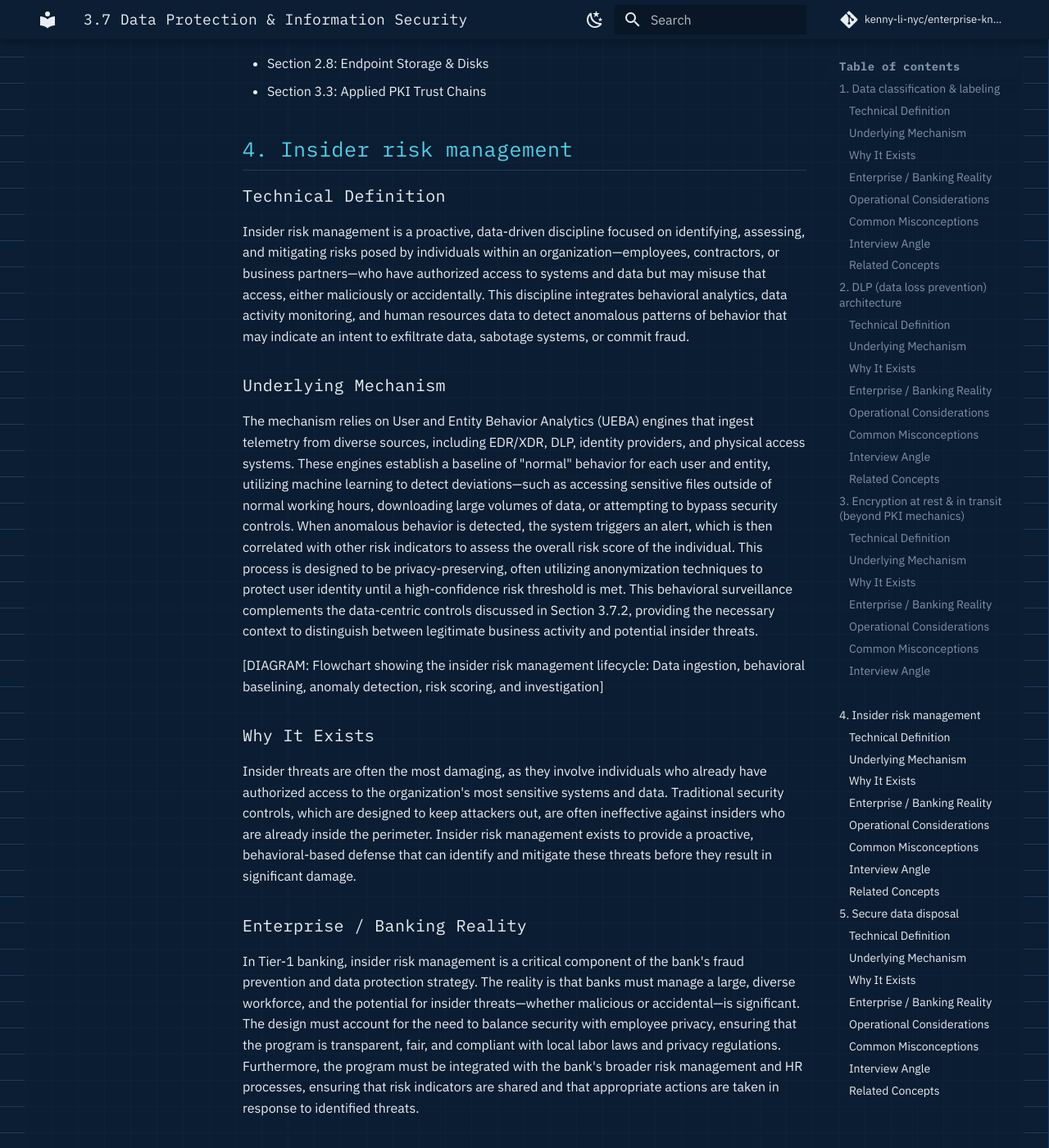
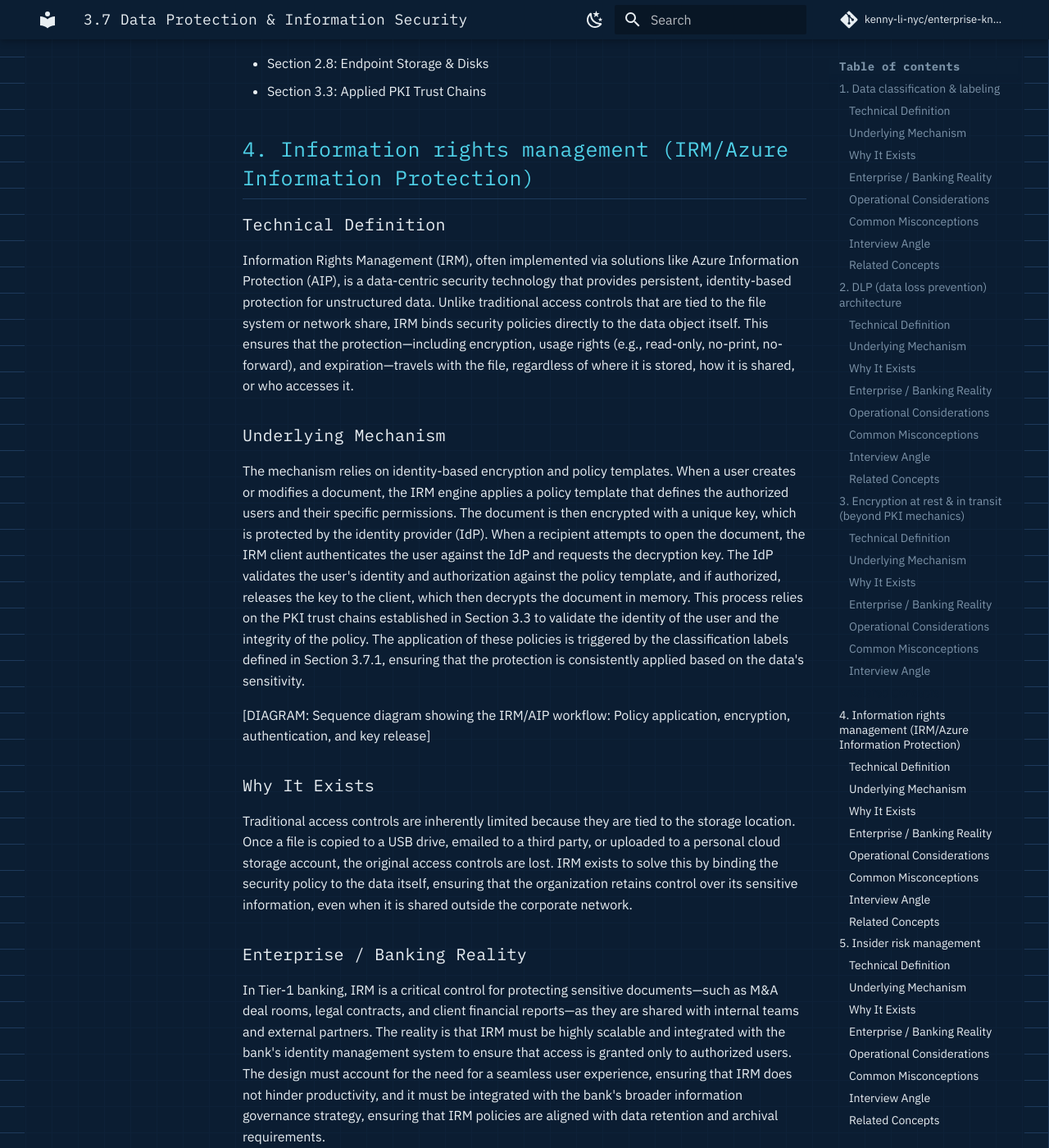
Before and after one commit to kenny-li-nyc/enterprise-knowledge-base, an MkDocs documentation site: the page built from docs/security/data-protection-information-security.md, in a window 1280 px wide and 1400 px high, scrolled down 7706 px. Shown: the whole window at 82% size. Built offline with MkDocs 1.6.1 and Material for MkDocs 9.7.7, drawn with Linux system fonts in a browser that asks for light colours; comment, search, counter and statistics services are not loaded; some of the changed text lies outside the part shown.

Commit message:
docs: add documentation for Information Rights Management (IRM)
Co-authored-by: aider (gemini/gemini-3.1-flash-lite) <aider@aider.chat>

```diff
--- a/docs/security/data-protection-information-security.md
+++ b/docs/security/data-protection-information-security.md
@@ -108,7 +108,43 @@ Operationalizing encryption requires a disciplined approach to key management an
 - Section 2.8: Endpoint Storage & Disks
 - Section 3.3: Applied PKI Trust Chains
 
-## 4. Insider risk management
+## 4. Information rights management (IRM/Azure Information Protection)
+
+### Technical Definition
+Information Rights Management (IRM), often implemented via solutions like Azure Information Protection (AIP), is a data-centric security technology that provides persistent, identity-based protection for unstructured data. Unlike traditional access controls that are tied to the file system or network share, IRM binds security policies directly to the data object itself. This ensures that the protection—including encryption, usage rights (e.g., read-only, no-print, no-forward), and expiration—travels with the file, regardless of where it is stored, how it is shared, or who accesses it.
+
+### Underlying Mechanism
+The mechanism relies on identity-based encryption and policy templates. When a user creates or modifies a document, the IRM engine applies a policy template that defines the authorized users and their specific permissions. The document is then encrypted with a unique key, which is protected by the identity provider (IdP). When a recipient attempts to open the document, the IRM client authenticates the user against the IdP and requests the decryption key. The IdP validates the user's identity and authorization against the policy template, and if authorized, releases the key to the client, which then decrypts the document in memory. This process relies on the PKI trust chains established in Section 3.3 to validate the identity of the user and the integrity of the policy. The application of these policies is triggered by the classification labels defined in Section 3.7.1, ensuring that the protection is consistently applied based on the data's sensitivity.
+
+[DIAGRAM: Sequence diagram showing the IRM/AIP workflow: Policy application, encryption, authentication, and key release]
+
+### Why It Exists
+Traditional access controls are inherently limited because they are tied to the storage location. Once a file is copied to a USB drive, emailed to a third party, or uploaded to a personal cloud storage account, the original access controls are lost. IRM exists to solve this by binding the security policy to the data itself, ensuring that the organization retains control over its sensitive information, even when it is shared outside the corporate network.
+
+### Enterprise / Banking Reality
+In Tier-1 banking, IRM is a critical control for protecting sensitive documents—such as M&A deal rooms, legal contracts, and client financial reports—as they are shared with internal teams and external partners. The reality is that IRM must be highly scalable and integrated with the bank's identity management system to ensure that access is granted only to authorized users. The design must account for the need for a seamless user experience, ensuring that IRM does not hinder productivity, and it must be integrated with the bank's broader information governance strategy, ensuring that IRM policies are aligned with data retention and archival requirements.
+
+### Operational Considerations
+Operationalizing IRM requires a disciplined approach to policy management and user training. Administrators must ensure that policy templates are clearly defined, well-documented, and regularly reviewed. Monitoring the effectiveness of IRM is critical; administrators must track document access, identify any issues with key release, and ensure that the IRM policies are being consistently applied across the enterprise.
+[CLI: PowerShell command to inspect the IRM/AIP protection status of a document]
+
+### Common Misconceptions
+!!! warning
+    A common misconception is that IRM is "just encryption." In reality, IRM is a combination of encryption and access control; it not only protects the data from unauthorized access but also enforces usage rights, ensuring that even authorized users can only perform specific actions. Another error is assuming that IRM is a "set and forget" solution; it requires ongoing maintenance, as policy templates must be updated to reflect changes in the business and the threat landscape.
+
+### Interview Angle
+1. Question: How do you architect an IRM strategy for a global banking environment that includes both internal and external users?
+   Answer: We implement a centralized IRM policy management framework, using identity-based access controls to ensure that only authorized users can access sensitive documents. We use federated identity management to extend this protection to external partners, ensuring that we maintain control over our data even when it is shared outside the bank. We also implement automated policy application based on data classification labels, ensuring that protection is consistently applied.
+2. Question: What are the key challenges in managing IRM in a large, decentralized banking organization?
+   Answer: The key challenges are policy management, user experience, and interoperability. In a large, decentralized organization, it is difficult to ensure that all business units are applying the same IRM policies and that the user experience is consistent. We overcome this by implementing a centralized policy management framework, automating the policy application process, and providing extensive training to ensure that users understand the importance of IRM and how to use it correctly.
+3. Question: How do you handle the challenge of "revocation" in an IRM environment?
+   Answer: We implement a centralized revocation process, where we can instantly revoke access to a document by updating the policy template in the IRM management console. When a user attempts to access the document, the IRM client checks the policy template, and if access has been revoked, the client denies access and prevents the document from being opened. This ensures that we retain control over our data, even after it has been shared.
+
+### Related Concepts
+- Section 3.3: Applied PKI Trust Chains
+- Section 3.7.1: Data classification & labeling
+
+## 5. Insider risk management
 
 ### Technical Definition
 Insider risk management is a proactive, data-driven discipline focused on identifying, assessing, and mitigating risks posed by individuals within an organization—employees, contractors, or business partners—who have authorized access to systems and data but may misuse that access, either maliciously or accidentally. This discipline integrates behavioral analytics, data activity monitoring, and human resources data to detect anomalous patterns of behavior that may indicate an intent to exfiltrate data, sabotage systems, or commit fraud.
```
